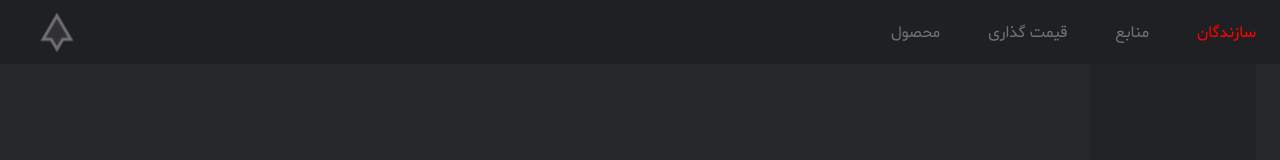
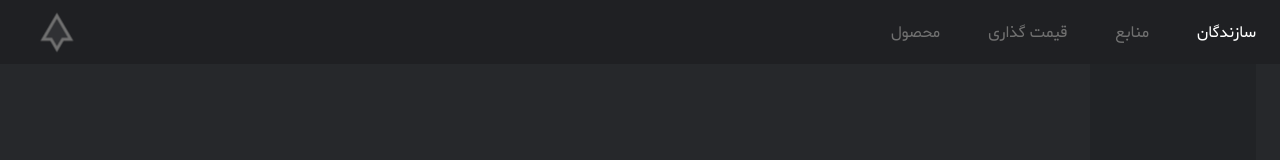
Before and after one commit to kolako54/patreon, a React (Create React App) app in the folder client/: page / in a window 1280 px wide. Shown: the top 160 px of the page. Built offline with nearby package versions, Linux system fonts and the light colour scheme.

Commit message:
fix(style): replace filter with color 🐛

```diff
--- a/client/src/components/Navbar/Navitem/Navitem.module.css
+++ b/client/src/components/Navbar/Navitem/Navitem.module.css
@@ -7,16 +7,14 @@
   justify-content: center;
   align-items: center;
   height: 100%;
-  transition: filter 400ms ease-in-out;
+  transition: color 400ms ease-in-out;
+  /* transition: filter 400ms ease-in-out; */
 }
 .nav-item:first-child {
   padding-right: 0rem;
 }
 
-.nav-item:hover {
-  filter: brightness(2);
+.nav-item:hover,
+.nav-item.nav-item--open {
+  color: white;
 }
-
-.nav-item.nav-item--open {
-  color: red;
-}
```
